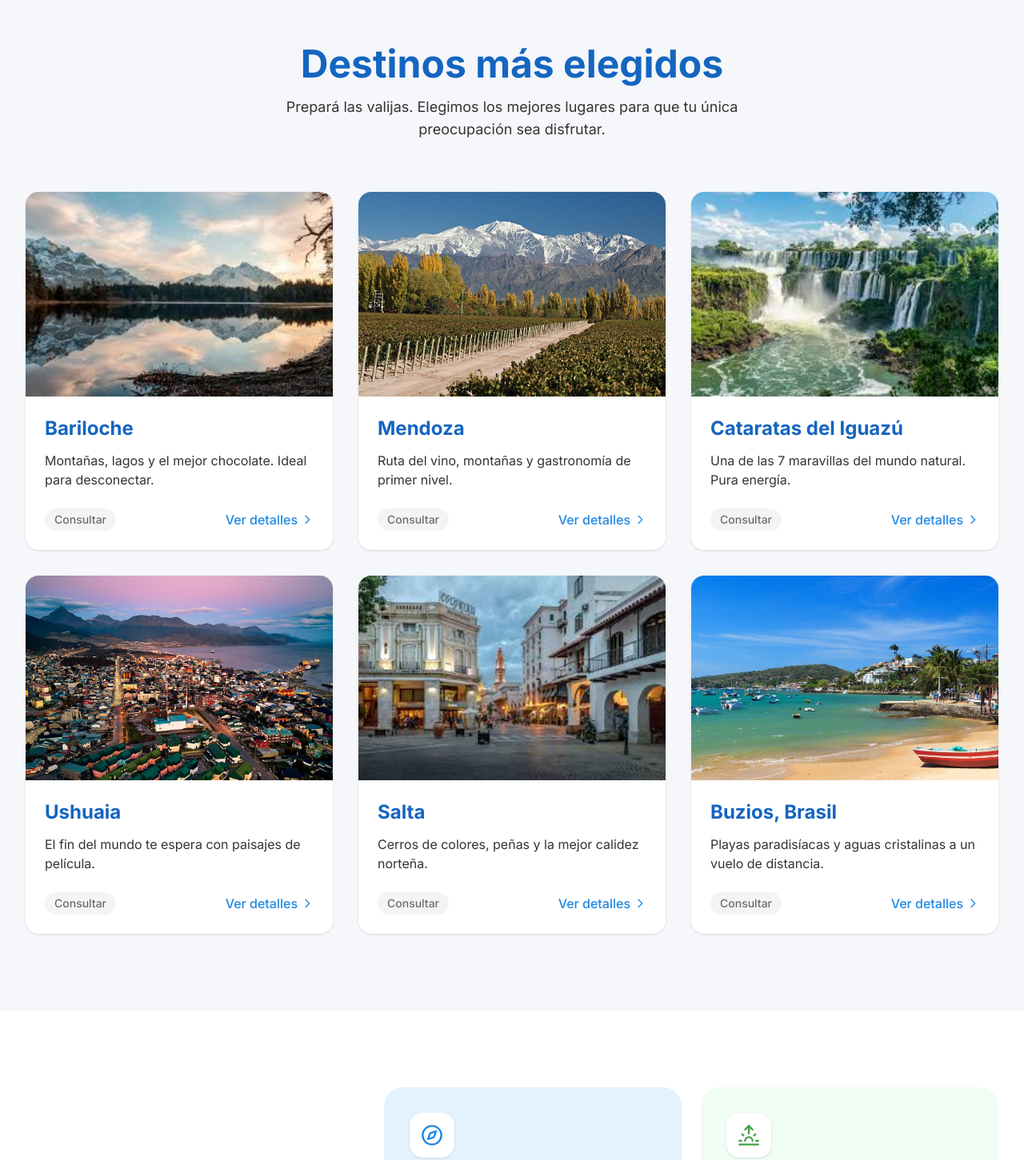
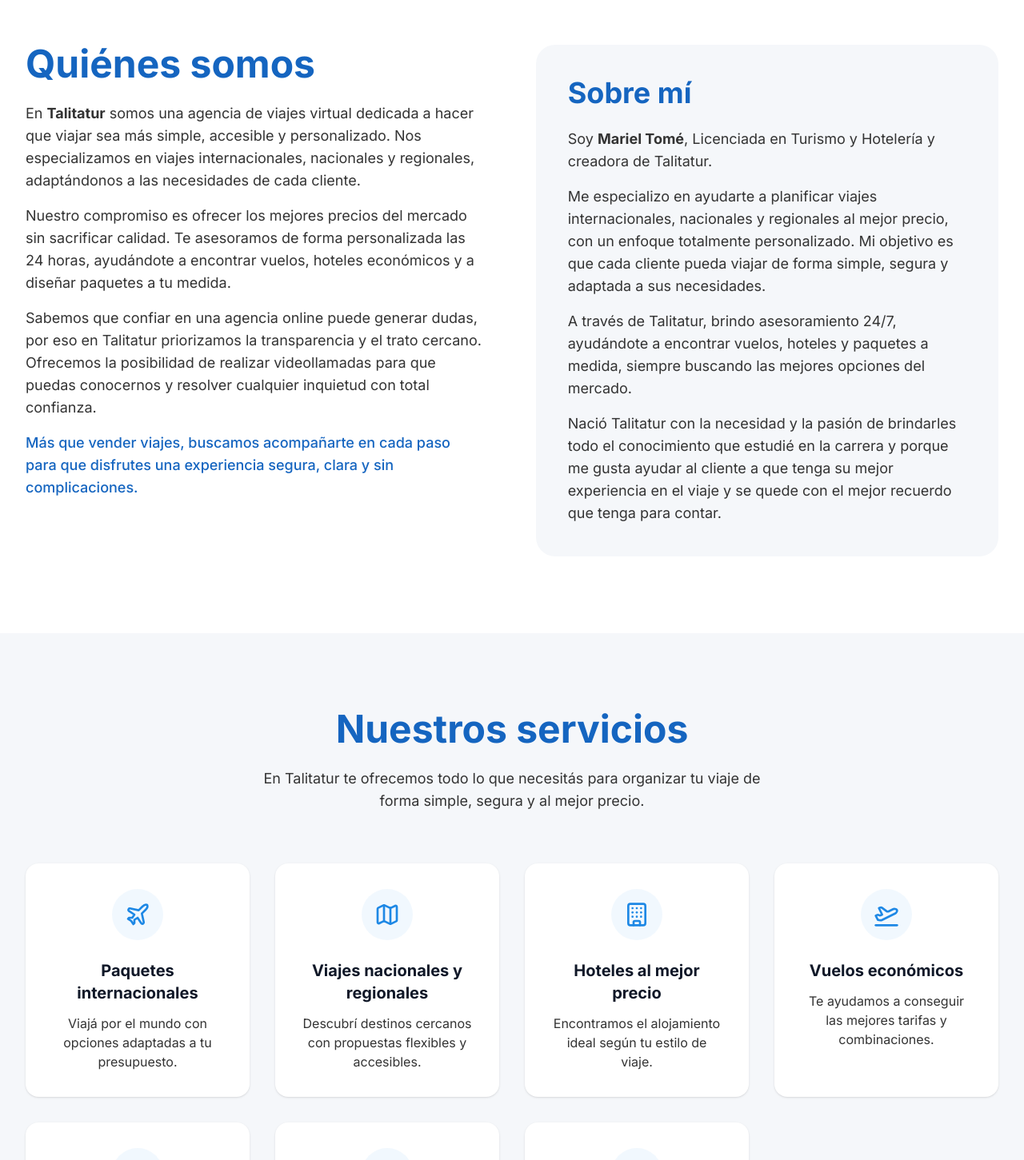
Before and after one commit to pabloenzenhofer/talitatur, a React (Vite) app: page / in a window 1280 px wide. Shown: the part 840-2291 px from the top of the page at 80% size. Built offline with nearby package versions, Linux system fonts and the light colour scheme.

Commit message:
Agregada la sección de Nosotros y Servicios con la información de Talita Tur

```diff
--- a/src/App.jsx
+++ b/src/App.jsx
@@ -3,7 +3,8 @@
 import Hero from './components/Hero';
 import Destinations from './components/Destinations';
 import Experiences from './components/Experiences';
-import WhyChooseUs from './components/WhyChooseUs';
+import About from './components/About';
+import Services from './components/Services';
 import Gallery from './components/Gallery';
 import CallToAction from './components/CallToAction';
 import Footer from './components/Footer';
@@ -15,9 +16,10 @@
       <Navbar />
       <main>
         <Hero />
+        <About />
+        <Services />
         <Destinations />
         <Experiences />
-        <WhyChooseUs />
         <Gallery />
         <CallToAction />
       </main>
--- /dev/null
+++ b/src/components/About.jsx
@@ -0,0 +1,70 @@
+import React from 'react';
+import { motion } from 'framer-motion';
+
+const About = () => {
+  return (
+    <section id="nosotros" className="py-24 bg-white">
+      <div className="max-w-7xl mx-auto px-4 sm:px-6 lg:px-8">
+        <div className="flex flex-col lg:flex-row gap-16 items-start">
+
+          {/* Quiénes Somos */}
+          <motion.div
+            initial={{ opacity: 0, x: -30 }}
+            whileInView={{ opacity: 1, x: 0 }}
+            viewport={{ once: true }}
+            transition={{ duration: 0.6 }}
+            className="lg:w-1/2"
+          >
+            <h2 className="text-4xl md:text-5xl font-bold text-primary-dark mb-6">
+              Quiénes somos
+            </h2>
+            <div className="space-y-4 text-gray-text text-lg">
+              <p>
+                En <strong>Talitatur</strong> somos una agencia de viajes virtual dedicada a hacer que viajar sea más simple, accesible y personalizado. Nos especializamos en viajes internacionales, nacionales y regionales, adaptándonos a las necesidades de cada cliente.
+              </p>
+              <p>
+                Nuestro compromiso es ofrecer los mejores precios del mercado sin sacrificar calidad. Te asesoramos de forma personalizada las 24 horas, ayudándote a encontrar vuelos, hoteles económicos y a diseñar paquetes a tu medida.
+              </p>
+              <p>
+                Sabemos que confiar en una agencia online puede generar dudas, por eso en Talitatur priorizamos la transparencia y el trato cercano. Ofrecemos la posibilidad de realizar videollamadas para que puedas conocernos y resolver cualquier inquietud con total confianza.
+              </p>
+              <p className="font-medium text-primary-dark">
+                Más que vender viajes, buscamos acompañarte en cada paso para que disfrutes una experiencia segura, clara y sin complicaciones.
+              </p>
+            </div>
+          </motion.div>
+
+          {/* Sobre Mí */}
+          <motion.div
+            initial={{ opacity: 0, x: 30 }}
+            whileInView={{ opacity: 1, x: 0 }}
+            viewport={{ once: true }}
+            transition={{ duration: 0.6, delay: 0.2 }}
+            className="lg:w-1/2 bg-gray-light p-8 md:p-10 rounded-3xl"
+          >
+            <h2 className="text-3xl md:text-4xl font-bold text-primary-dark mb-6">
+              Sobre mí
+            </h2>
+            <div className="space-y-4 text-gray-text text-lg">
+              <p>
+                Soy <strong>Mariel Tomé</strong>, Licenciada en Turismo y Hotelería y creadora de Talitatur.
+              </p>
+              <p>
+                Me especializo en ayudarte a planificar viajes internacionales, nacionales y regionales al mejor precio, con un enfoque totalmente personalizado. Mi objetivo es que cada cliente pueda viajar de forma simple, segura y adaptada a sus necesidades.
+              </p>
+              <p>
+                A través de Talitatur, brindo asesoramiento 24/7, ayudándote a encontrar vuelos, hoteles y paquetes a medida, siempre buscando las mejores opciones del mercado.
+              </p>
+              <p>
+                Nació Talitatur con la necesidad y la pasión de brindarles todo el conocimiento que estudié en la carrera y porque me gusta ayudar al cliente a que tenga su mejor experiencia en el viaje y se quede con el mejor recuerdo que tenga para contar.
+              </p>
+            </div>
+          </motion.div>
+
+        </div>
+      </div>
+    </section>
+  );
+};
+
+export default About;
--- a/src/components/FloatingWhatsApp.jsx
+++ b/src/components/FloatingWhatsApp.jsx
@@ -4,7 +4,7 @@
 const FloatingWhatsApp = () => {
   return (
     <motion.a
-      href="https://wa.me/1234567890" // Placeholder, user will change this
+      href="https://wa.me/5493433001251"
       target="_blank"
       rel="noopener noreferrer"
       initial={{ scale: 0 }}
--- a/src/components/Footer.jsx
+++ b/src/components/Footer.jsx
@@ -57,15 +57,15 @@
             <ul className="space-y-4">
               <li className="flex items-start gap-3">
                 <MapPin className="w-5 h-5 text-primary-light mt-1 flex-shrink-0" />
-                <span className="text-white/70">Av. Siempre Viva 123, Buenos Aires, Argentina</span>
+                <span className="text-white/70">La RIOJA 459 8VO A – Paraná Entre Ríos</span>
               </li>
               <li className="flex items-center gap-3">
                 <Phone className="w-5 h-5 text-primary-light flex-shrink-0" />
-                <span className="text-white/70">+54 9 11 1234-5678</span>
+                <span className="text-white/70">3433001251</span>
               </li>
               <li className="flex items-center gap-3">
                 <Mail className="w-5 h-5 text-primary-light flex-shrink-0" />
-                <span className="text-white/70">hola@talitatur.com</span>
+                <span className="text-white/70">talitatur85@gmail.com</span>
               </li>
             </ul>
           </div>
--- a/src/components/Navbar.jsx
+++ b/src/components/Navbar.jsx
@@ -16,8 +16,9 @@
 
   const navLinks = [
     { name: 'Inicio', href: '#inicio' },
+    { name: 'Nosotros', href: '#nosotros' },
+    { name: 'Servicios', href: '#servicios' },
     { name: 'Destinos', href: '#destinos' },
-    { name: 'Experiencias', href: '#experiencias' },
     { name: 'Contacto', href: '#contacto' },
   ];
 
--- /dev/null
+++ b/src/components/Services.jsx
@@ -0,0 +1,86 @@
+import React from 'react';
+import { motion } from 'framer-motion';
+import { Plane, Map, Building, PlaneTakeoff, Package, Clock, Video } from 'lucide-react';
+
+const servicesList = [
+  {
+    id: 1,
+    title: 'Paquetes internacionales',
+    description: 'Viajá por el mundo con opciones adaptadas a tu presupuesto.',
+    icon: Plane,
+  },
+  {
+    id: 2,
+    title: 'Viajes nacionales y regionales',
+    description: 'Descubrí destinos cercanos con propuestas flexibles y accesibles.',
+    icon: Map,
+  },
+  {
+    id: 3,
+    title: 'Hoteles al mejor precio',
+    description: 'Encontramos el alojamiento ideal según tu estilo de viaje.',
+    icon: Building,
+  },
+  {
+    id: 4,
+    title: 'Vuelos económicos',
+    description: 'Te ayudamos a conseguir las mejores tarifas y combinaciones.',
+    icon: PlaneTakeoff,
+  },
+  {
+    id: 5,
+    title: 'Paquetes a medida',
+    description: 'Armamos tu viaje personalizado, según tus fechas y preferencias.',
+    icon: Package,
+  },
+  {
+    id: 6,
+    title: 'Asesoramiento 24/7',
+    description: 'Te acompañamos en todo momento, antes y durante tu viaje.',
+    icon: Clock,
+  },
+  {
+    id: 7,
+    title: 'Atención por videollamada',
+    description: 'Conocenos y resolvé tus dudas con total confianza.',
+    icon: Video,
+  }
+];
+
+const Services = () => {
+  return (
+    <section id="servicios" className="py-24 bg-gray-light">
+      <div className="max-w-7xl mx-auto px-4 sm:px-6 lg:px-8 text-center">
+        <h2 className="text-4xl md:text-5xl font-bold text-primary-dark mb-6">
+          Nuestros servicios
+        </h2>
+        <p className="text-lg text-gray-text max-w-2xl mx-auto mb-16">
+          En Talitatur te ofrecemos todo lo que necesitás para organizar tu viaje de forma simple, segura y al mejor precio.
+        </p>
+
+        <div className="grid grid-cols-1 sm:grid-cols-2 lg:grid-cols-3 xl:grid-cols-4 gap-8">
+          {servicesList.map((service, index) => (
+            <motion.div
+              key={service.id}
+              initial={{ opacity: 0, y: 20 }}
+              whileInView={{ opacity: 1, y: 0 }}
+              viewport={{ once: true }}
+              transition={{ duration: 0.5, delay: index * 0.1 }}
+              className="flex flex-col items-center bg-white p-8 rounded-2xl shadow-sm hover:shadow-md transition-shadow"
+            >
+              <div className="w-16 h-16 bg-primary-light/50 rounded-full flex items-center justify-center mb-6 text-primary">
+                <service.icon className="w-8 h-8" />
+              </div>
+              <h3 className="text-xl font-bold text-gray-900 mb-3">{service.title}</h3>
+              <p className="text-gray-text text-center">
+                {service.description}
+              </p>
+            </motion.div>
+          ))}
+        </div>
+      </div>
+    </section>
+  );
+};
+
+export default Services;
```
